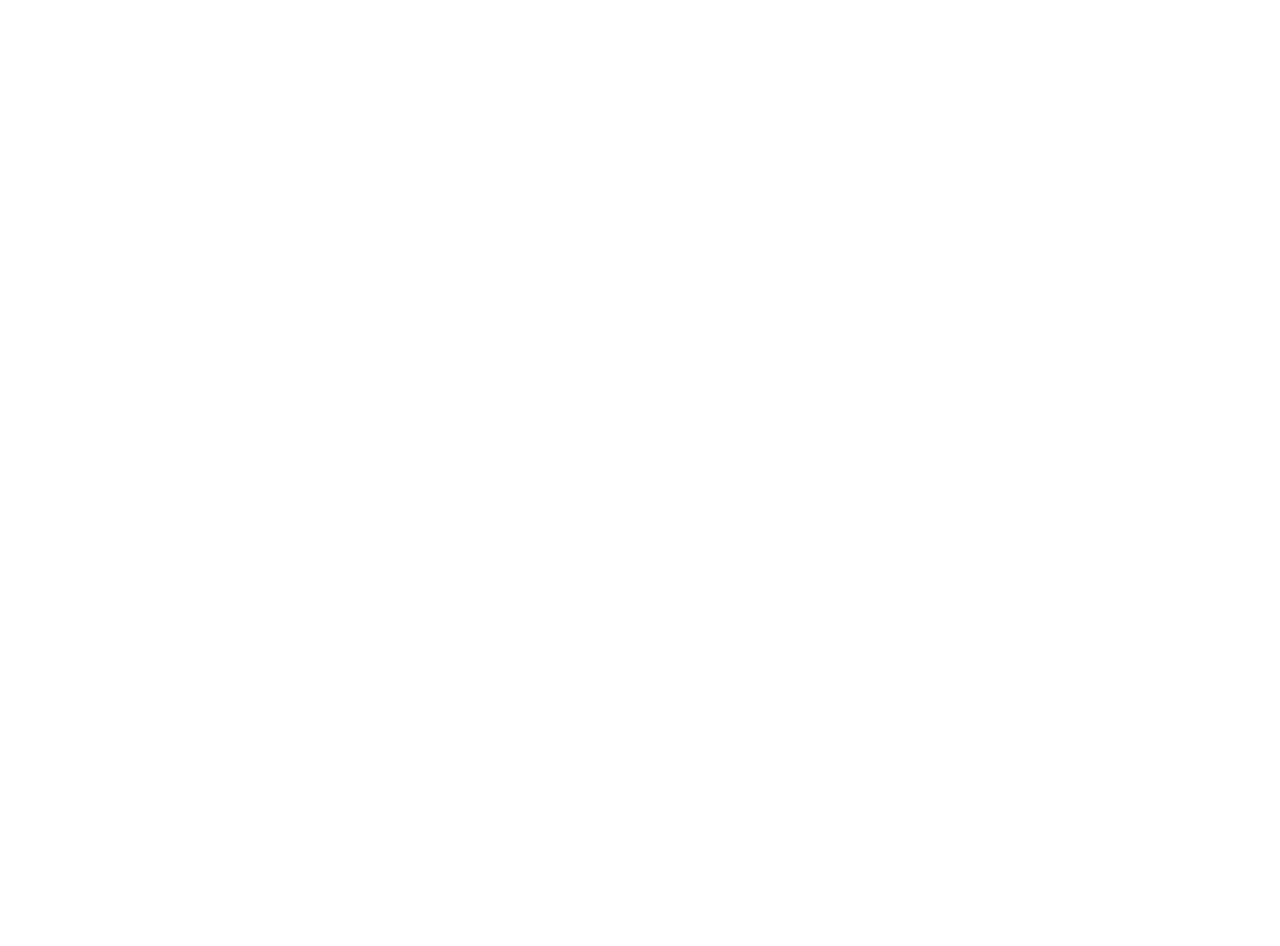
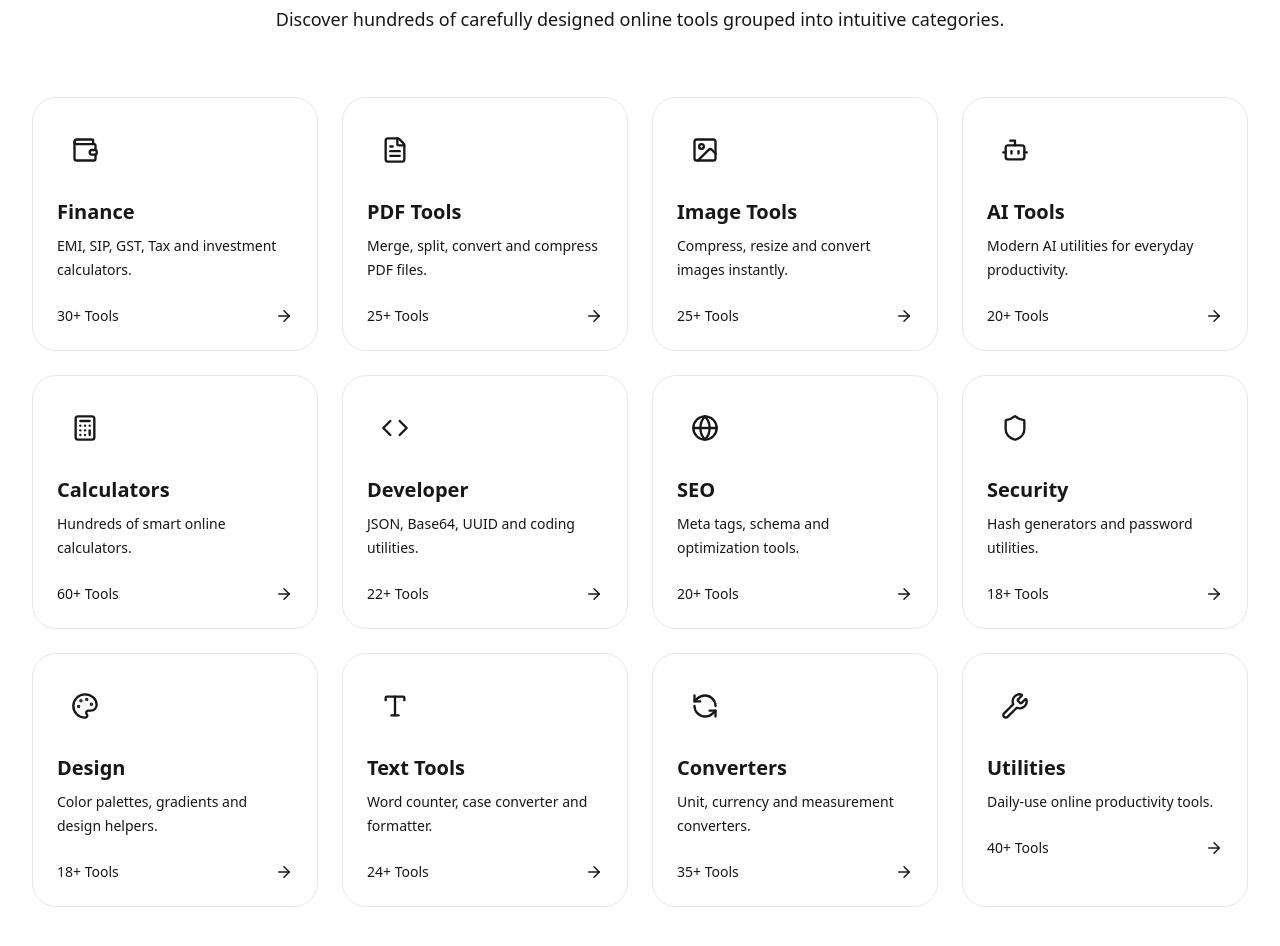
Before and after one commit to js91872/navorika, a Next.js app: page / in a window 1280 px wide. Shown: the part 960-1906 px from the top of the page. Before the commit the page ends 809 px from the top, so only its background shows below. Built offline with nearby package versions, Linux system fonts and the light colour scheme.

Commit message:
v0.1.3 Add homepage categories section

```diff
--- a/src/app/page.tsx
+++ b/src/app/page.tsx
@@ -1,11 +1,13 @@
 import Header from "@/components/layout/Header";
 import Hero from "@/components/home/Hero";
+import Categories from "@/components/home/Categories";
 
 export default function Home() {
   return (
     <>
       <Header />
       <Hero />
+      <Categories />
     </>
   );
 }
--- /dev/null
+++ b/src/components/home/Categories.tsx
@@ -0,0 +1,132 @@
+import Container from "@/components/ui/Container";
+import CategoryCard from "./CategoryCard";
+
+import {
+  Calculator,
+  Image,
+  FileText,
+  Wallet,
+  Bot,
+  Code,
+  Globe,
+  Shield,
+  Palette,
+  Type,
+  RefreshCcw,
+  Wrench,
+} from "lucide-react";
+
+const categories = [
+  {
+    title: "Finance",
+    description: "EMI, SIP, GST, Tax and investment calculators.",
+    icon: Wallet,
+    tools: 30,
+    href: "/categories/finance",
+  },
+  {
+    title: "PDF Tools",
+    description: "Merge, split, convert and compress PDF files.",
+    icon: FileText,
+    tools: 25,
+    href: "/categories/pdf",
+  },
+  {
+    title: "Image Tools",
+    description: "Compress, resize and convert images instantly.",
+    icon: Image,
+    tools: 25,
+    href: "/categories/image",
+  },
+  {
+    title: "AI Tools",
+    description: "Modern AI utilities for everyday productivity.",
+    icon: Bot,
+    tools: 20,
+    href: "/categories/ai",
+  },
+  {
+    title: "Calculators",
+    description: "Hundreds of smart online calculators.",
+    icon: Calculator,
+    tools: 60,
+    href: "/categories/calculators",
+  },
+  {
+    title: "Developer",
+    description: "JSON, Base64, UUID and coding utilities.",
+    icon: Code,
+    tools: 22,
+    href: "/categories/developer",
+  },
+  {
+    title: "SEO",
+    description: "Meta tags, schema and optimization tools.",
+    icon: Globe,
+    tools: 20,
+    href: "/categories/seo",
+  },
+  {
+    title: "Security",
+    description: "Hash generators and password utilities.",
+    icon: Shield,
+    tools: 18,
+    href: "/categories/security",
+  },
+  {
+    title: "Design",
+    description: "Color palettes, gradients and design helpers.",
+    icon: Palette,
+    tools: 18,
+    href: "/categories/design",
+  },
+  {
+    title: "Text Tools",
+    description: "Word counter, case converter and formatter.",
+    icon: Type,
+    tools: 24,
+    href: "/categories/text",
+  },
+  {
+    title: "Converters",
+    description: "Unit, currency and measurement converters.",
+    icon: RefreshCcw,
+    tools: 35,
+    href: "/categories/converters",
+  },
+  {
+    title: "Utilities",
+    description: "Daily-use online productivity tools.",
+    icon: Wrench,
+    tools: 40,
+    href: "/categories/utilities",
+  },
+];
+
+export default function Categories() {
+  return (
+    <section className="py-24">
+      <Container>
+        <div className="mx-auto max-w-3xl text-center">
+          <h2 className="text-4xl font-bold">
+            Explore Categories
+          </h2>
+
+          <p className="mt-5 text-lg text-muted-foreground">
+            Discover hundreds of carefully designed online tools grouped into
+            intuitive categories.
+          </p>
+        </div>
+
+        <div className="mt-16 grid gap-6 md:grid-cols-2 xl:grid-cols-4">
+          {categories.map((category) => (
+            <CategoryCard
+              key={category.title}
+              {...category}
+            />
+          ))}
+        </div>
+      </Container>
+    </section>
+  );
+}
--- /dev/null
+++ b/src/components/home/CategoryCard.tsx
@@ -0,0 +1,46 @@
+import Link from "next/link";
+import { LucideIcon, ArrowRight } from "lucide-react";
+
+interface CategoryCardProps {
+  title: string;
+  description: string;
+  icon: LucideIcon;
+  tools: number;
+  href: string;
+}
+
+export default function CategoryCard({
+  title,
+  description,
+  icon: Icon,
+  tools,
+  href,
+}: CategoryCardProps) {
+  return (
+    <Link
+      href={href}
+      className="group rounded-3xl border border-border bg-card p-6 transition-all duration-300 hover:-translate-y-1 hover:shadow-xl"
+    >
+      <div className="mb-5 flex h-14 w-14 items-center justify-center rounded-2xl bg-primary/10 text-primary">
+        <Icon size={28} />
+      </div>
+
+      <h3 className="text-xl font-semibold">{title}</h3>
+
+      <p className="mt-2 text-sm leading-6 text-muted-foreground">
+        {description}
+      </p>
+
+      <div className="mt-6 flex items-center justify-between">
+        <span className="text-sm font-medium text-primary">
+          {tools}+ Tools
+        </span>
+
+        <ArrowRight
+          size={18}
+          className="transition-transform group-hover:translate-x-1"
+        />
+      </div>
+    </Link>
+  );
+}
```
